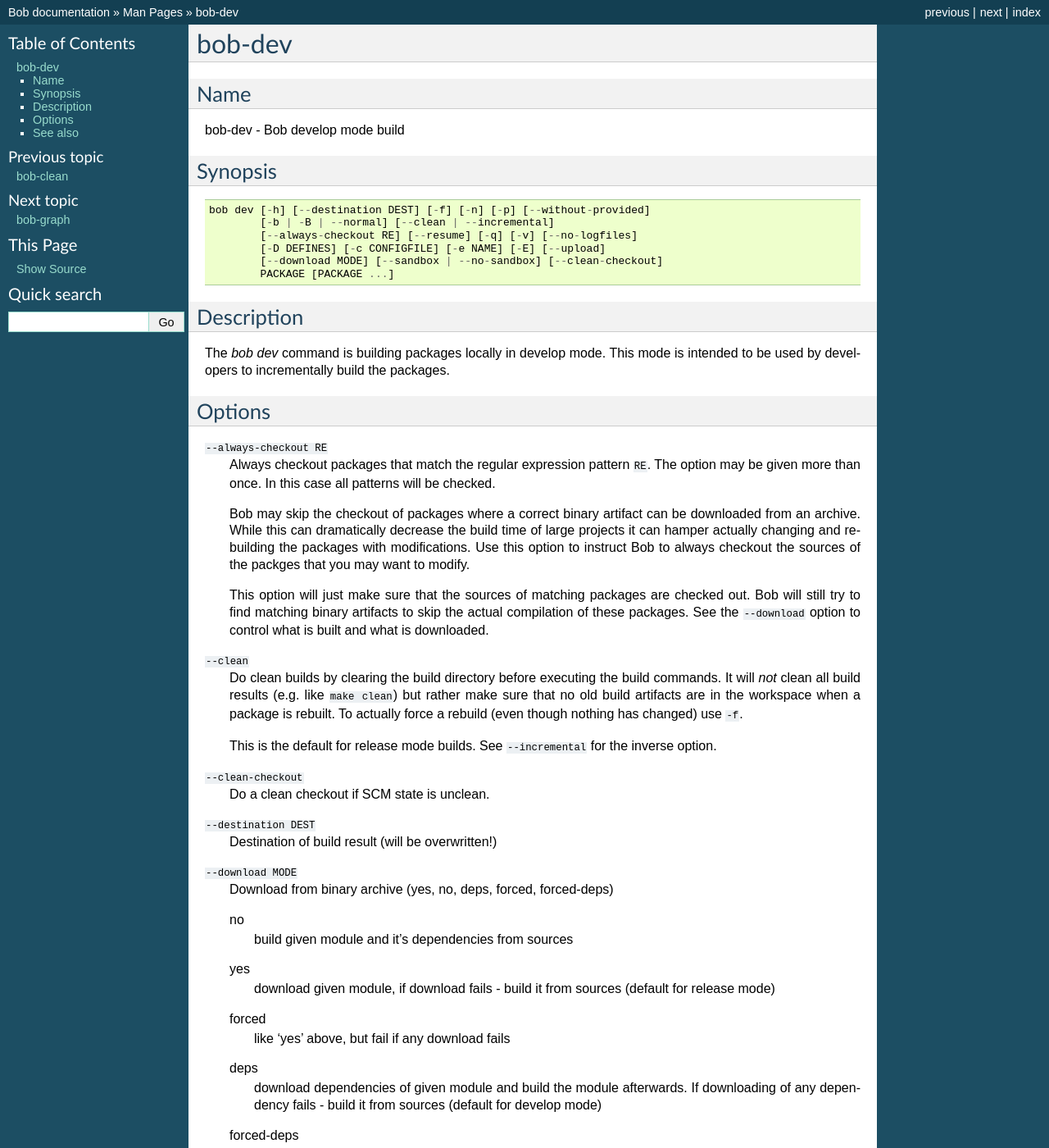
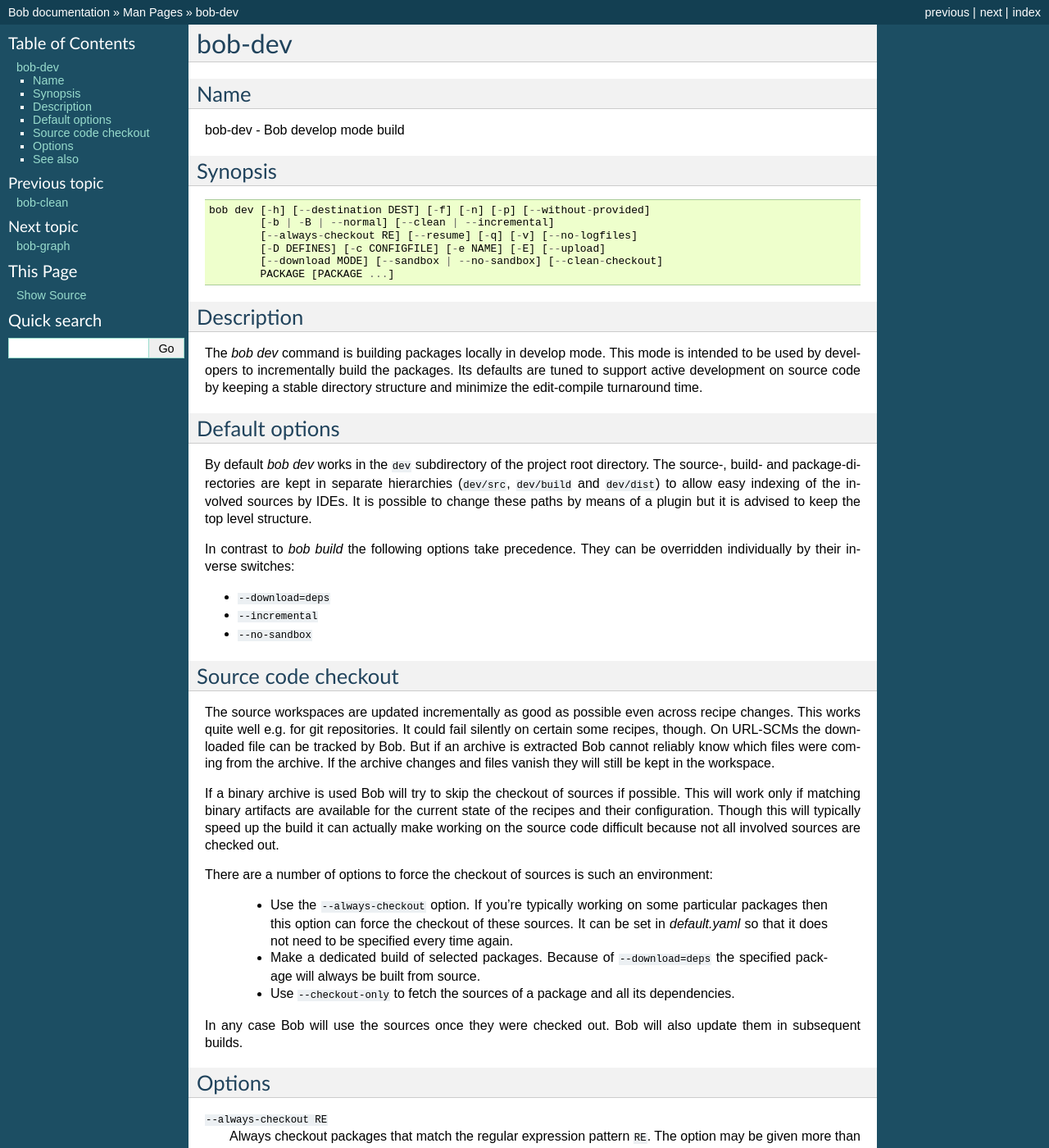
Before and after one commit to BobBuildTool/bob, a Sphinx documentation site: the page built from doc/manpages/bob-dev.rst, in a window 1280 px wide and 1400 px high. Shown: the whole window at 82% size. Built offline with Sphinx 7.4.7, drawn with Linux system fonts in a browser that asks for light colours; formulas are drawn with MathJax 3; the version number could not be read and is left out; some of the changed text lies outside the part shown.

Commit message:
doc: improve bob-dev/-build manpages

```diff
--- a/doc/manpages/bob-build-dev.rst
+++ b/doc/manpages/bob-build-dev.rst
@@ -30,8 +30,22 @@
 ``--clean-checkout``
     Do a clean checkout if SCM state is unclean.
 
+    Bob will check all SCMs for local changes at the start of a checkout. If a
+    SCM checkout is tainted (e.g. dirty, switchted branch, unpushed commits,
+    ...) Bob will move it into the attic and do a fresh checkout.
+
+    Use this option if you are not sure about the state of the source code. You
+    can also use ':ref:`bob status <manpage-bob-status>`' to check the state
+    without changing it.
+
 ``--destination DEST``
     Destination of build result (will be overwritten!)
+
+    All build results are copied recursively into the given folder. Colliding
+    files will be overwritten but other existing files or directories are kept.
+    Unless ``--without-provided`` is given using this option will implicitly
+    enable ``--with-provided`` to build and copy all provided packages of the
+    built package(s).
 
 ``--download MODE``
     Download from binary archive (yes, no, deps, forced, forced-deps)
@@ -50,16 +64,26 @@
     forced-deps
       like 'deps' above, but fail if any download fails
     forced-fallback
-      combination of forced and forced-deps modes: if forced fails fall back to forced-deps
+      combination of forced and forced-deps modes: if forced fails fall back to
+      forced-deps
 
 ``--incremental``
-    Reuse build directory for incremental builds
+    Reuse build directory for incremental builds.
+
+    This is the inverse option to ``--clean``. Build workspaces will be reused
+    as long as their recipes were not changed. If the recipe did change Bob
+    will still do a clean build automatically.
 
 ``--no-sandbox``
     Disable sandboxing
 
 ``--resume``
-    Resume build where it was previously interrupted
+    Resume build where it was previously interrupted.
+
+    All packges that were built in the previous invocation of Bob are not
+    checked again. In particular changes to the source code of these packages
+    are not considered. Use this option to quickly resume the build if it
+    failed and the error has been corrected in the failing packge.
 
 ``--sandbox``
     Enable sandboxing
@@ -74,22 +98,50 @@
     Override default environment variable
 
 ``-E``
-    Preserve whole environment
+    Preserve whole environment.
+
+    Normally only variables configured in the whitelist are passed unchanged
+    from the environment. With this option all environment variables that are
+    set while invoking Bob are kept. Use with care as this might affect some
+    packages whose recipes are not robust.
 
 ``-b, --build-only``
     Don't checkout, just build and package
 
+    If the sources of a package that needs to be built are missing then Bob
+    will still check them out. This option just prevents updates of existing
+    source workspaces.
+
 ``-c CONFIGFILE``
-    Use config File
+    Use additional configuration file.
+
+    The ``.yaml`` suffix is appended automatically and the configuration file
+    is searched relative to the project root directory unless an absolute path
+    is given. Bob will parse these user configuration files after
+    *default.yaml*. They are using the same schema.
+
+    This option can be given multiple times. The files will be parsed in the
+    order as they appeared on the command line.
 
 ``-e NAME``
-    Preserve environment variable
+    Preserve environment variable.
+
+    Unless ``-E`` this allows the fine grained addition of single environment
+    variables to the whitelist.
 
 ``-f, --force``
-    Force execution of all build steps
+    Force execution of all build steps.
+
+    Usually Bob decides if a build step or any of its input has changed and
+    will skip the execution of it if this is not the case. With this option Bob
+    not use that optimization and will execute all build steps.
 
 ``-n, --no-deps``
-    Don't build dependencies
+    Don't build dependencies.
+
+    Only builds the package that was given on the command line. Bob will not
+    check if the dependencies of that package are available and if they are
+    up-to-date.
 
 ``--no-logfiles``
     Don't write a logfile. Without this bob is creating a logfile in the
@@ -116,4 +168,4 @@
 See also
 --------
 
-:ref:`bobpaths(7) <manpage-bobpaths>`
+:ref:`bobpaths(7) <manpage-bobpaths>` :ref:`bob-status(1) <manpage-bob-status>`
--- a/doc/manpages/bob-dev.rst
+++ b/doc/manpages/bob-dev.rst
@@ -26,6 +26,55 @@
 -----------
 
 The *bob dev* command is building packages locally in develop mode. This mode
-is intended to be used by developers to incrementally build the packages.
+is intended to be used by developers to incrementally build the packages. Its
+defaults are tuned to support active development on source code by keeping a
+stable directory structure and minimize the edit-compile turnaround time.
+
+Default options
+---------------
+
+By default *bob dev* works in the ``dev`` subdirectory of the project root
+directory. The source-, build- and package-directories are kept in separate
+hierarchies (``dev/src``, ``dev/build`` and ``dev/dist``) to allow easy
+indexing of the involved sources by IDEs. It is possible to change these paths
+by means of a plugin but it is advised to keep the top level structure.
+
+In contrast to *bob build* the following options take precedence. They can be
+overridden individually by their inverse switches:
+
+* ``--download=deps``
+* ``--incremental``
+* ``--no-sandbox``
+
+Source code checkout
+--------------------
+
+The source workspaces are updated incrementally as good as possible even across
+recipe changes. This works quite well e.g. for git repositories. It could fail
+silently on certain some recipes, though. On URL-SCMs the downloaded file can
+be tracked by Bob. But if an archive is extracted Bob cannot reliably know
+which files were coming from the archive. If the archive changes and files
+vanish they will still be kept in the workspace.
+
+If a binary archive is used Bob will try to skip the checkout of sources if
+possible. This will work only if matching binary artifacts are available for
+the current state of the recipes and their configuration. Though this will
+typically speed up the build it can actually make working on the source code
+difficult because not all involved sources are checked out.
+
+There are a number of options to force the checkout of sources is such an
+environment:
+
+ * Use the ``--always-checkout`` option. If you're typically working on some
+   particular packages then this option can force the checkout of these
+   sources. It can be set in *default.yaml* so that it does not need to be
+   specified every time again.
+ * Make a dedicated build of selected packages. Because of ``--download=deps``
+   the specified package will always be built from source.
+ * Use ``--checkout-only`` to fetch the sources of a package and all its
+   dependencies.
+
+In any case Bob will use the sources once they were checked out. Bob will also
+update them in subsequent builds.
 
 .. include:: bob-build-dev.rst
--- a/doc/manpages/bob-status.rst
+++ b/doc/manpages/bob-status.rst
@@ -1,3 +1,5 @@
+.. _manpage-bob-status:
+
 bob-status
 ==========
 
```
Also changed, not shown: doc/manpages/bob-build.rst (+20 -1 lines).
